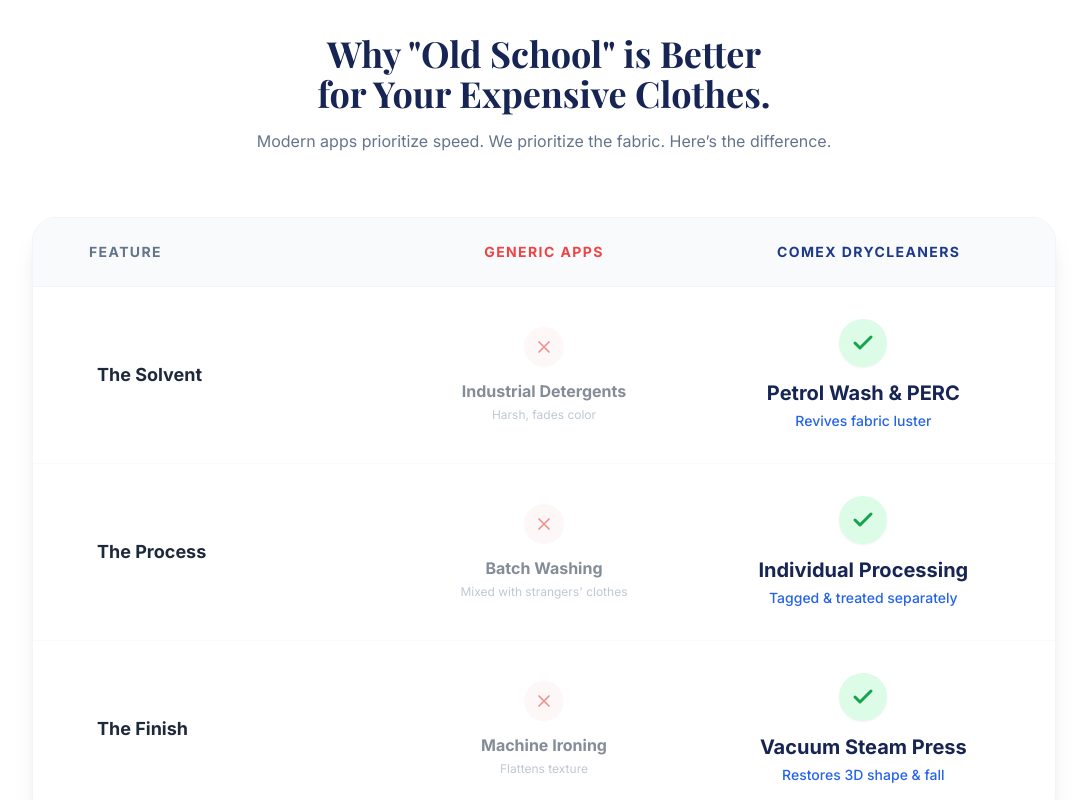
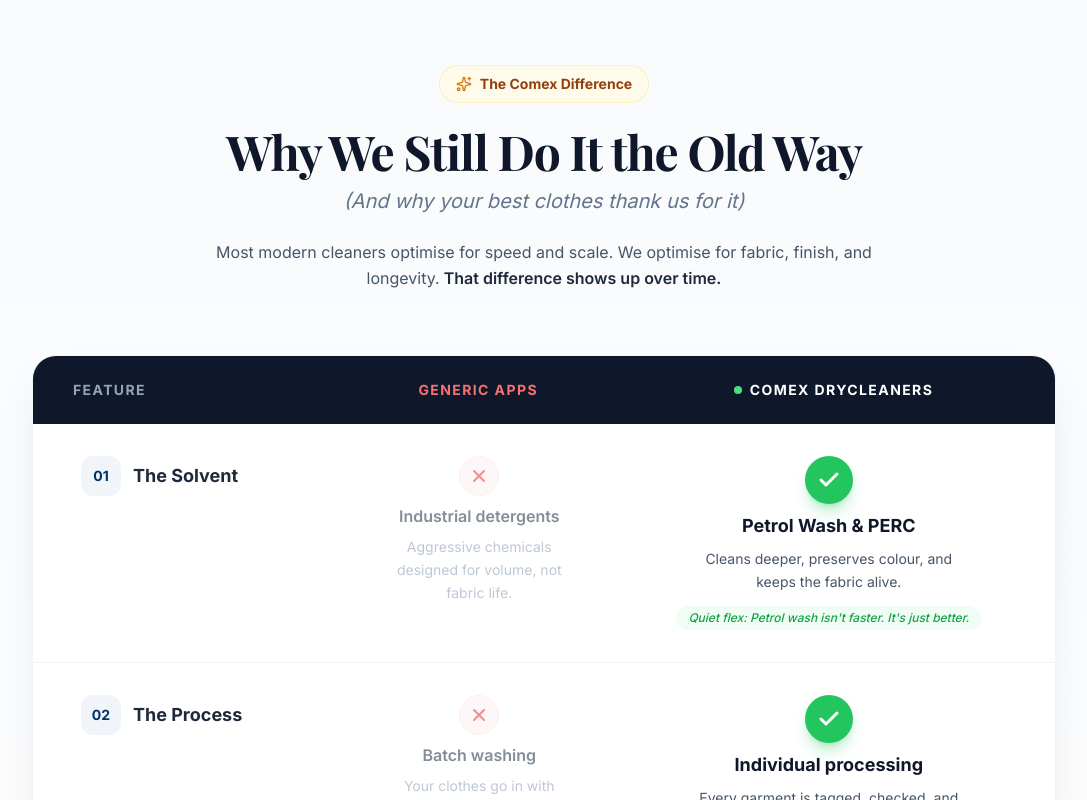
Before and after one commit to comexdryclean70/comex-dryclean-main-website, a Next.js app: page / in a window 1280 px wide. Shown: the part 980-1780 px from the top of the page, without its empty margins (96-1183 px from the left). Built offline with nearby package versions, Linux system fonts and the light colour scheme; a web font is replaced by a local one.

Commit message:
feat: rewrite comparison section with new human content and 10/10 UI

```diff
--- a/src/components/ComparisonSection.tsx
+++ b/src/components/ComparisonSection.tsx
@@ -1,107 +1,211 @@
-import { Check, X } from "lucide-react";
-import { cn } from "@/lib/utils";
+"use client";
+
+import { Check, X, Sparkles } from "lucide-react";
+import { motion } from "framer-motion";
 
 const COMPARISON_POINTS = [
     {
         feature: "The Solvent",
-        them: { text: "Industrial Detergents", sub: "Harsh, fades color", negative: true },
-        us: { text: "Petrol Wash & PERC", sub: "Revives fabric luster", negative: false }
+        them: {
+            text: "Industrial detergents",
+            sub: "Aggressive chemicals designed for volume, not fabric life."
+        },
+        us: {
+            text: "Petrol Wash & PERC",
+            sub: "Cleans deeper, preserves colour, and keeps the fabric alive.",
+            footnote: "Quiet flex: Petrol wash isn't faster. It's just better."
+        }
     },
     {
         feature: "The Process",
-        them: { text: "Batch Washing", sub: "Mixed with strangers' clothes", negative: true },
-        us: { text: "Individual Processing", sub: "Tagged & treated separately", negative: false }
+        them: {
+            text: "Batch washing",
+            sub: "Your clothes go in with dozens of others."
+        },
+        us: {
+            text: "Individual processing",
+            sub: "Every garment is tagged, checked, and treated on its own.",
+            footnote: "No mix-ups. No shortcuts. No 'good enough'."
+        }
     },
     {
         feature: "The Finish",
-        them: { text: "Machine Ironing", sub: "Flattens texture", negative: true },
-        us: { text: "Vacuum Steam Press", sub: "Restores 3D shape & fall", negative: false }
+        them: {
+            text: "Machine ironing",
+            sub: "Fast, flat, and lifeless."
+        },
+        us: {
+            text: "Vacuum steam press",
+            sub: "Restores shape, fall, and the way the garment was meant to sit.",
+            footnote: "Especially noticeable on suits, sarees, dresses, and structured wear."
+        }
     }
 ];
 
 export default function ComparisonSection() {
     return (
-        <section className="py-20 px-4 bg-white relative overflow-hidden">
+        <section className="py-20 md:py-28 px-4 bg-gradient-to-b from-slate-50 to-white relative overflow-hidden">
+            {/* Decorative Elements */}
+            <div className="absolute top-0 left-1/2 -translate-x-1/2 w-[800px] h-[800px] bg-gradient-radial from-blue-100/40 to-transparent rounded-full blur-3xl -z-10" />
+
             <div className="max-w-5xl mx-auto">
                 {/* Header */}
-                <div className="text-center mb-16">
-                    <h2 className="text-3xl md:text-4xl font-bold text-blue-950 font-serif mb-4">
-                        Why "Old School" is Better <br /> for Your Expensive Clothes.
+                <motion.div
+                    initial={{ opacity: 0, y: 20 }}
+                    whileInView={{ opacity: 1, y: 0 }}
+                    viewport={{ once: true }}
+                    className="text-center mb-16"
+                >
+                    <div className="inline-flex items-center gap-2 bg-amber-50 border border-amber-200/50 px-4 py-2 rounded-full mb-6">
+                        <Sparkles className="w-4 h-4 text-amber-600" />
+                        <span className="text-sm font-bold text-amber-800">The Comex Difference</span>
+                    </div>
+
+                    <h2 className="text-3xl md:text-5xl font-bold text-slate-900 mb-3 tracking-tight">
+                        Why We Still Do It the Old Way
                     </h2>
-                    <p className="text-slate-500 max-w-2xl mx-auto">
-                        Modern apps prioritize speed. We prioritize the fabric. Here’s the difference.
+                    <p className="text-lg md:text-xl text-slate-500 italic mb-6">
+                        (And why your best clothes thank us for it)
                     </p>
-                </div>
+                    <p className="text-slate-600 max-w-2xl mx-auto leading-relaxed">
+                        Most modern cleaners optimise for speed and scale. We optimise for fabric, finish, and longevity.
+                        <span className="font-semibold text-slate-800"> That difference shows up over time.</span>
+                    </p>
+                </motion.div>
 
-                {/* Mobile: Stacked Cards */}
-                <div className="md:hidden space-y-6">
+                {/* Mobile: Premium Stacked Cards */}
+                <div className="md:hidden space-y-4">
                     {COMPARISON_POINTS.map((point, idx) => (
-                        <div key={idx} className="bg-slate-50 rounded-2xl p-6 border border-slate-100 shadow-sm relative overflow-hidden">
-                            <div className="absolute top-0 left-0 w-1 h-full bg-gradient-to-b from-red-400 to-green-500"></div>
-
-                            <h3 className="font-bold text-slate-800 text-lg mb-4 uppercase tracking-wider">{point.feature}</h3>
-
-                            {/* Them */}
-                            <div className="mb-4 pl-4 border-l-2 border-red-200 opacity-70">
-                                <div className="flex items-start gap-2 text-red-700 font-bold text-sm">
-                                    <X className="w-4 h-4 mt-0.5 shrink-0" /> {point.them.text}
+                        <motion.div
+                            key={idx}
+                            initial={{ opacity: 0, y: 20 }}
+                            whileInView={{ opacity: 1, y: 0 }}
+                            viewport={{ once: true }}
+                            transition={{ delay: idx * 0.1 }}
+                            className="bg-white rounded-2xl p-5 shadow-lg shadow-slate-900/5 border border-slate-100"
+                        >
+                            {/* Feature Name */}
+                            <div className="flex items-center gap-3 mb-5">
+                                <div className="w-10 h-10 rounded-xl bg-slate-900 flex items-center justify-center">
+                                    <span className="text-white font-bold text-sm">{String(idx + 1).padStart(2, '0')}</span>
                                 </div>
-                                <div className="text-xs text-slate-500 mt-1 pl-6">{point.them.sub}</div>
+                                <h3 className="font-bold text-slate-900 text-lg">{point.feature}</h3>
                             </div>
 
-                            {/* Us */}
-                            <div className="pl-4 border-l-2 border-green-400 bg-white/50 py-2 rounded-r-lg">
-                                <div className="flex items-start gap-2 text-green-700 font-bold text-lg">
-                                    <Check className="w-5 h-5 mt-1 shrink-0" /> {point.us.text}
+                            {/* Comparison Grid */}
+                            <div className="grid grid-cols-2 gap-3">
+                                {/* Them */}
+                                <div className="bg-red-50/50 rounded-xl p-4 border border-red-100/50">
+                                    <div className="flex items-center gap-2 mb-2">
+                                        <div className="w-6 h-6 rounded-full bg-red-100 flex items-center justify-center">
+                                            <X className="w-3.5 h-3.5 text-red-500" strokeWidth={3} />
+                                        </div>
+                                        <span className="text-xs font-bold text-red-400 uppercase tracking-wider">Generic</span>
+                                    </div>
+                                    <p className="font-semibold text-slate-700 text-sm mb-1">{point.them.text}</p>
+                                    <p className="text-xs text-slate-500 leading-relaxed">{point.them.sub}</p>
                                 </div>
-                                <div className="text-sm text-slate-600 mt-1 pl-7 font-medium">{point.us.sub}</div>
+
+                                {/* Us */}
+                                <div className="bg-green-50/50 rounded-xl p-4 border border-green-200/50 ring-2 ring-green-500/20">
+                                    <div className="flex items-center gap-2 mb-2">
+                                        <div className="w-6 h-6 rounded-full bg-green-500 flex items-center justify-center shadow-lg shadow-green-500/30">
+                                            <Check className="w-3.5 h-3.5 text-white" strokeWidth={3} />
+                                        </div>
+                                        <span className="text-xs font-bold text-green-600 uppercase tracking-wider">Comex</span>
+                                    </div>
+                                    <p className="font-bold text-slate-900 text-sm mb-1">{point.us.text}</p>
+                                    <p className="text-xs text-slate-600 leading-relaxed">{point.us.sub}</p>
+                                </div>
                             </div>
-                        </div>
+
+                            {/* Footnote */}
+                            <div className="mt-4 pt-3 border-t border-dashed border-slate-200">
+                                <p className="text-xs text-slate-500 italic text-center">{point.us.footnote}</p>
+                            </div>
+                        </motion.div>
                     ))}
                 </div>
 
-                {/* Desktop: Comparison Table */}
-                <div className="hidden md:block bg-white rounded-3xl shadow-xl overflow-hidden border border-slate-100">
+                {/* Desktop: Premium Comparison Table */}
+                <motion.div
+                    initial={{ opacity: 0, y: 30 }}
+                    whileInView={{ opacity: 1, y: 0 }}
+                    viewport={{ once: true }}
+                    className="hidden md:block bg-white rounded-3xl shadow-2xl shadow-slate-900/10 overflow-hidden border border-slate-100"
+                >
                     {/* Table Header */}
-                    <div className="grid grid-cols-3 bg-slate-50 p-6 border-b border-slate-100 text-sm font-bold uppercase tracking-widest text-slate-500">
-                        <div className="pl-8">Feature</div>
-                        <div className="text-center text-red-500">Generic Apps</div>
-                        <div className="text-center text-blue-900">Comex Drycleaners</div>
+                    <div className="grid grid-cols-[1fr_1.2fr_1.5fr] bg-slate-900 p-6 text-sm font-bold uppercase tracking-widest">
+                        <div className="text-slate-400 pl-4">Feature</div>
+                        <div className="text-center text-red-400">Generic Apps</div>
+                        <div className="text-center text-white flex items-center justify-center gap-2">
+                            <span className="w-2 h-2 rounded-full bg-green-400 animate-pulse" />
+                            Comex Drycleaners
+                        </div>
                     </div>
 
                     {/* Rows */}
                     {COMPARISON_POINTS.map((point, idx) => (
-                        <div key={idx} className="grid grid-cols-3 p-8 border-b border-slate-50 hover:bg-slate-50/50 transition-colors items-center group">
+                        <div
+                            key={idx}
+                            className={`grid grid-cols-[1fr_1.2fr_1.5fr] p-8 border-b border-slate-100 hover:bg-slate-50/50 transition-all items-start group ${idx === COMPARISON_POINTS.length - 1 ? 'border-b-0' : ''}`}
+                        >
                             {/* Feature */}
-                            <div className="font-bold text-slate-800 text-lg pl-8 group-hover:text-blue-900 transition-colors">
-                                {point.feature}
+                            <div className="pl-4">
+                                <div className="flex items-center gap-3">
+                                    <div className="w-10 h-10 rounded-xl bg-slate-100 flex items-center justify-center group-hover:bg-slate-900 group-hover:text-white transition-all">
+                                        <span className="font-bold text-sm">{String(idx + 1).padStart(2, '0')}</span>
+                                    </div>
+                                    <span className="font-bold text-slate-800 text-lg group-hover:text-slate-900 transition-colors">
+                                        {point.feature}
+                                    </span>
+                                </div>
                             </div>
 
                             {/* Them */}
-                            <div className="text-center opacity-60 group-hover:opacity-100 transition-opacity">
-                                <div className="flex flex-col items-center gap-1">
-                                    <div className="w-10 h-10 rounded-full bg-red-50 flex items-center justify-center text-red-500 mb-2">
-                                        <X className="w-5 h-5" />
+                            <div className="text-center opacity-60 group-hover:opacity-100 transition-opacity px-4">
+                                <div className="flex flex-col items-center gap-2">
+                                    <div className="w-10 h-10 rounded-full bg-red-50 flex items-center justify-center text-red-500 border border-red-100">
+                                        <X className="w-5 h-5" strokeWidth={2.5} />
                                     </div>
-                                    <div className="font-bold text-slate-700">{point.them.text}</div>
-                                    <div className="text-xs text-slate-400">{point.them.sub}</div>
+                                    <div className="font-semibold text-slate-700">{point.them.text}</div>
+                                    <div className="text-sm text-slate-400 leading-relaxed max-w-[200px]">{point.them.sub}</div>
                                 </div>
                             </div>
 
                             {/* Us */}
-                            <div className="text-center relative">
-                                <div className="absolute inset-0 bg-blue-50/0 group-hover:bg-blue-50/50 -mx-4 -my-8 z-0 transition-colors rounded-xl"></div>
-                                <div className="relative z-10 flex flex-col items-center gap-1">
-                                    <div className="w-12 h-12 rounded-full bg-green-100 flex items-center justify-center text-green-600 shadow-sm mb-2 scale-100 group-hover:scale-110 transition-transform">
+                            <div className="text-center relative px-6">
+                                <div className="absolute inset-0 bg-gradient-to-r from-transparent via-green-50/50 to-transparent opacity-0 group-hover:opacity-100 transition-opacity -mx-4" />
+                                <div className="relative z-10 flex flex-col items-center gap-2">
+                                    <div className="w-12 h-12 rounded-full bg-green-500 flex items-center justify-center text-white shadow-lg shadow-green-500/30 group-hover:scale-110 transition-transform">
                                         <Check className="w-6 h-6" strokeWidth={3} />
                                     </div>
-                                    <div className="font-bold text-blue-950 text-xl">{point.us.text}</div>
-                                    <div className="text-sm text-blue-600 font-medium">{point.us.sub}</div>
+                                    <div className="font-bold text-slate-900 text-lg">{point.us.text}</div>
+                                    <div className="text-sm text-slate-600 leading-relaxed max-w-[280px]">{point.us.sub}</div>
+                                    <div className="text-xs text-green-600 font-medium italic mt-1 bg-green-50 px-3 py-1 rounded-full">
+                                        {point.us.footnote}
+                                    </div>
                                 </div>
                             </div>
                         </div>
                     ))}
-                </div>
+                </motion.div>
+
+                {/* Footer Closer */}
+                <motion.div
+                    initial={{ opacity: 0, y: 20 }}
+                    whileInView={{ opacity: 1, y: 0 }}
+                    viewport={{ once: true }}
+                    className="mt-12 text-center"
+                >
+                    <div className="inline-block bg-slate-900 text-white px-8 py-6 rounded-2xl shadow-xl shadow-slate-900/20">
+                        <p className="text-lg md:text-xl font-medium leading-relaxed">
+                            <span className="text-slate-400">If it's replaceable, any cleaner will do.</span>
+                            <br />
+                            <span className="text-white font-bold">If it isn't — that's where we come in.</span>
+                        </p>
+                    </div>
+                </motion.div>
             </div>
         </section>
     );
```
